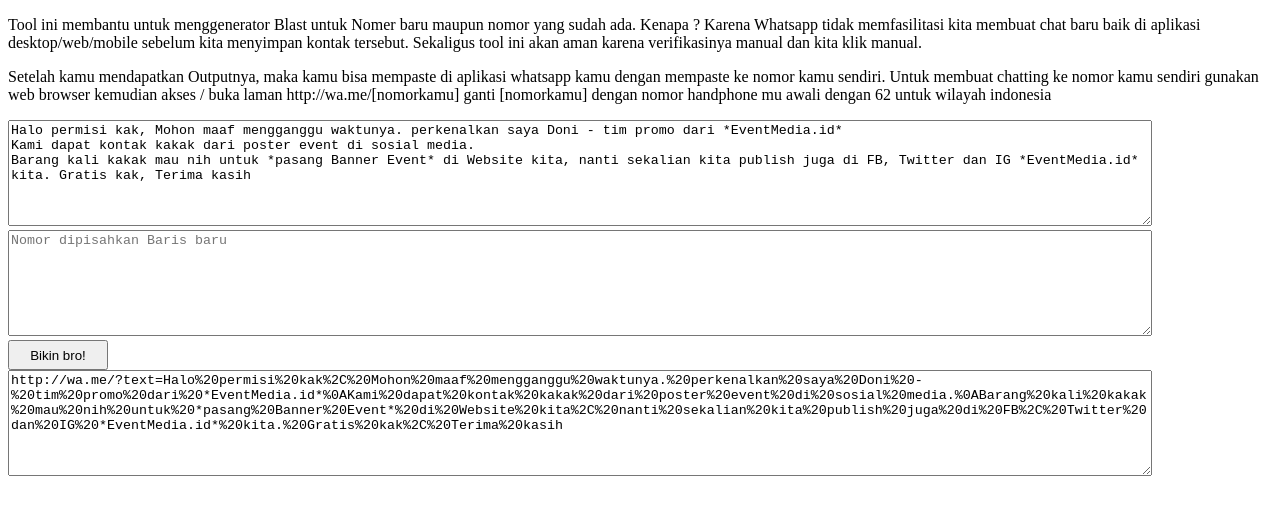
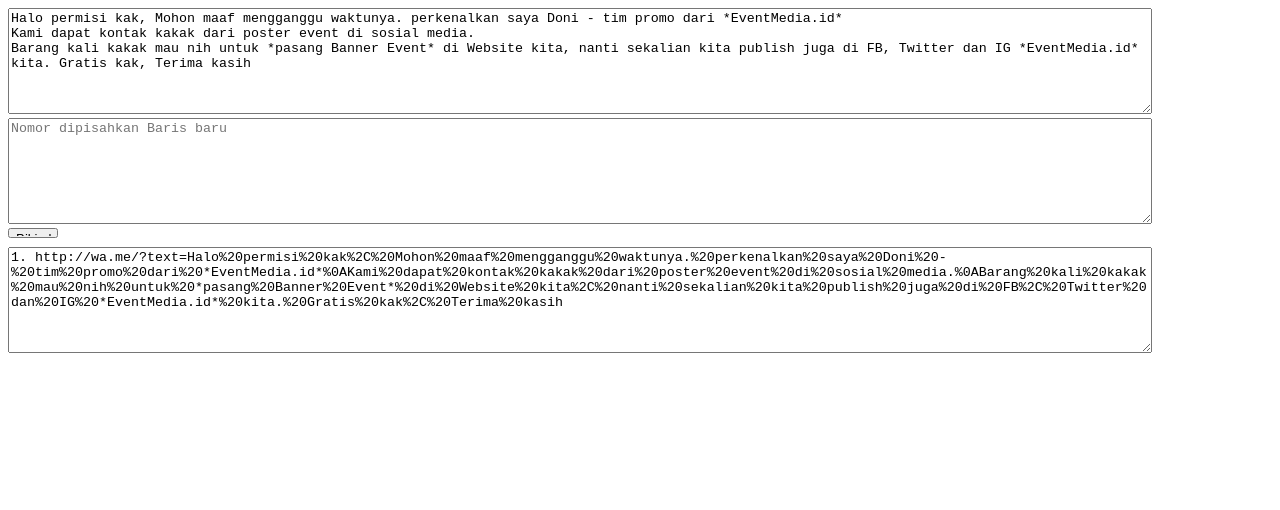
Before and after one commit to aksisoftsby/wagen, a plain HTML site: page index.html in a window 1280 px wide. Both pictures are taken after a click on the input "Bikin bro!". Drawn offline with Linux system fonts and the light colour scheme.

Commit message:
Update index.html

```diff
--- a/index.html
+++ b/index.html
@@ -12,19 +12,13 @@ and open the template in the editor.
     </head>
     <body>
         <div>
-            <p>Tool ini membantu untuk menggenerator Blast untuk Nomer baru maupun nomor yang sudah ada.
-                Kenapa ? Karena Whatsapp tidak memfasilitasi kita membuat chat baru baik di aplikasi desktop/web/mobile sebelum kita menyimpan kontak tersebut.
-            Sekaligus tool ini akan aman karena verifikasinya manual dan kita klik manual.</p>
-            <p>Setelah kamu mendapatkan Outputnya, maka kamu bisa mempaste di aplikasi whatsapp kamu dengan mempaste ke nomor kamu sendiri.
-            Untuk membuat chatting ke nomor kamu sendiri gunakan web browser kemudian akses / buka laman http://wa.me/[nomorkamu]
-                ganti [nomorkamu] dengan nomor handphone mu awali dengan 62 untuk wilayah indonesia</p>
             <textarea class="template" style="width: 90%; height: 100px;">Halo permisi kak, Mohon maaf mengganggu waktunya. perkenalkan saya Doni - tim promo dari *EventMedia.id*
 Kami dapat kontak kakak dari poster event di sosial media.
 Barang kali kakak mau nih untuk *pasang Banner Event* di Website kita, nanti sekalian kita publish juga di FB, Twitter dan IG *EventMedia.id* kita. Gratis kak, Terima kasih</textarea>
             <br />
             <textarea class="nomor" style="width: 90%; height: 100px;" placeholder="Nomor dipisahkan Baris baru"></textarea>
             <br />
-            <input onclick="oncrot();" type="submit" style="width: 100px; height: 30px" value="Bikin bro!" />
+            <input onclick="oncrot();" type="submit" style="width: 50px; height: 10px" value="Bikin bro!" />
         </div>
         <textarea id="HasilBro" style="width: 90%; height: 100px;"></textarea>
         <script type="text/javascript">
@@ -33,9 +27,11 @@ Barang kali kakak mau nih untuk *pasang Banner Event* di Website kita, nanti sek
                 var Nomor = document.getElementsByClassName('nomor')[0].value;
                 var NMS = Nomor.split("\n");
                 var tekss = '';
+                var numm = 1;
                 for (f = 0; f < NMS.length; f++) {
                     // console.log(NMS[f]);
-                    tekss += 'http://wa.me/' + NMS[f] + '?text=' + escape(Templates) + "\n";
+                    tekss += numm + '. http://wa.me/' + NMS[f] + '?text=' + escape(Templates) + "\n";
+                    numm++;
                 }
                 document.getElementById('HasilBro').innerHTML = tekss;
             }
```
